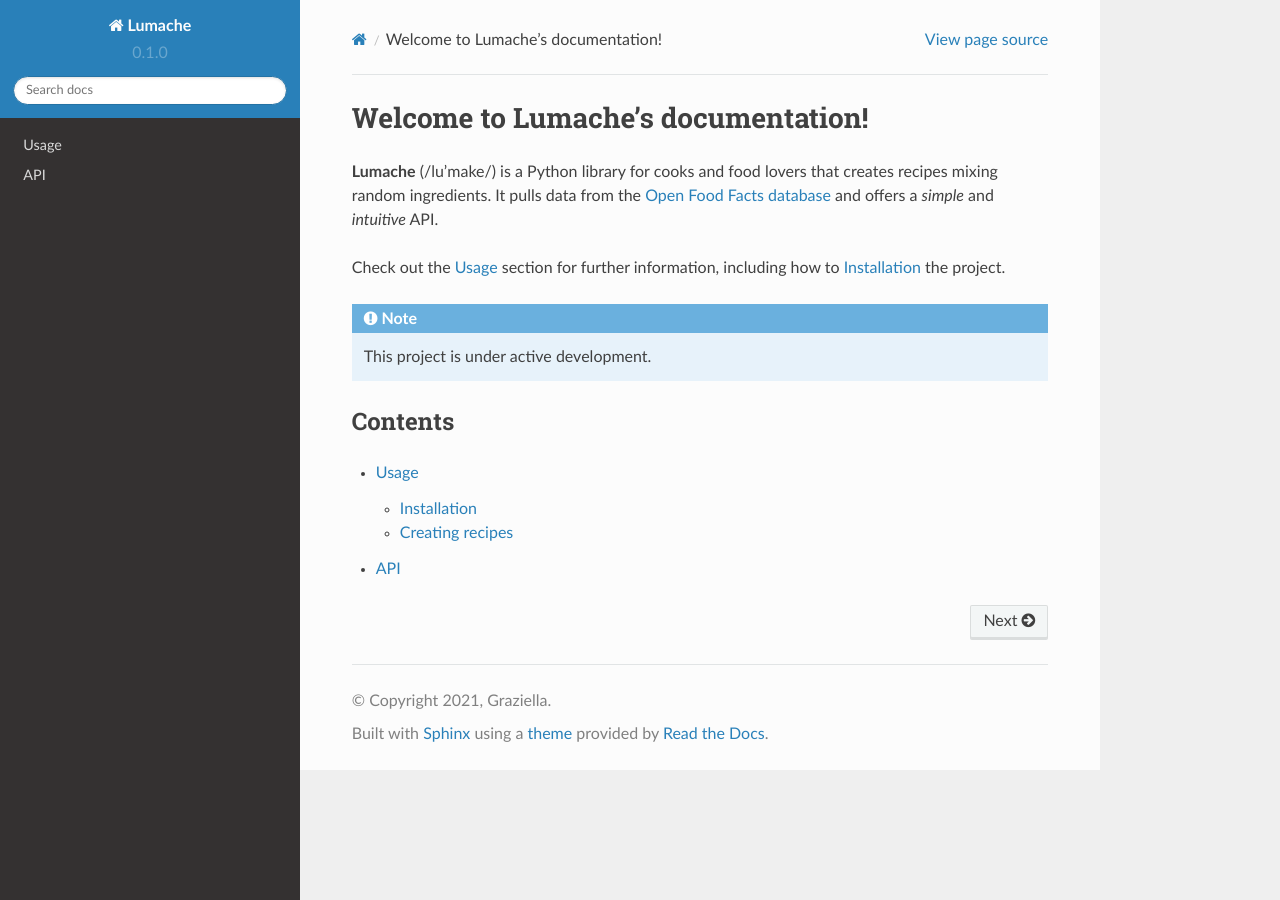
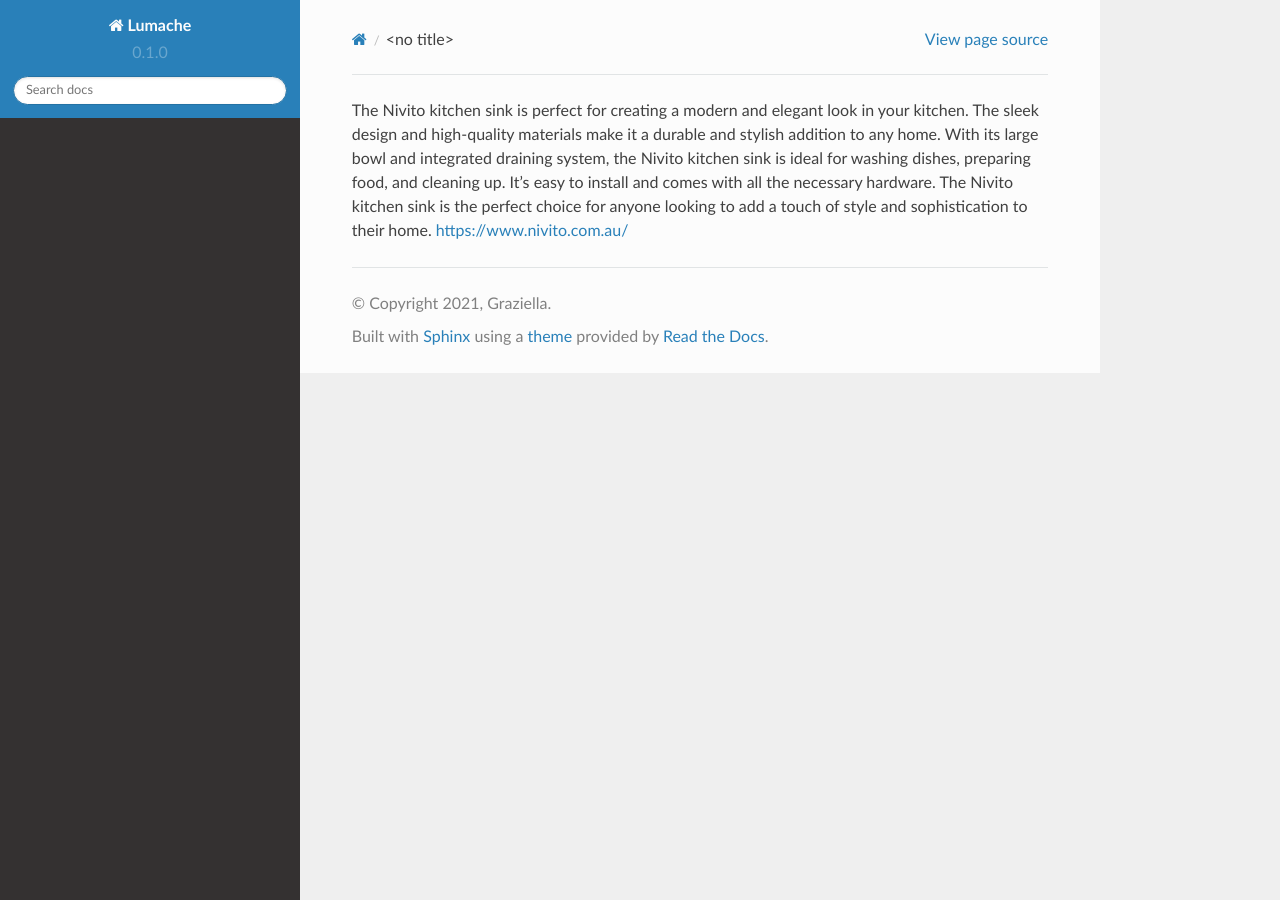
Before and after one commit to MuhammadAli336/blacksink2, a Sphinx documentation site: the page built from docs/source/index.rst, in a window 1280 px wide. Built offline with Sphinx 7.4.7 and the Read the Docs theme 2.0.0, drawn with Linux system fonts in a browser that asks for light colours.

Commit message:
Update index.rst

```diff
--- a/docs/source/index.rst
+++ b/docs/source/index.rst
@@ -1,22 +1,2 @@
-Welcome to Lumache's documentation!
-===================================
-
-**Lumache** (/lu'make/) is a Python library for cooks and food lovers
-that creates recipes mixing random ingredients.
-It pulls data from the `Open Food Facts database <https://world.openfoodfacts.org/>`_
-and offers a *simple* and *intuitive* API.
-
-Check out the :doc:`usage` section for further information, including
-how to :ref:`installation` the project.
-
-.. note::
-
-   This project is under active development.
-
-Contents
---------
-
-.. toctree::
-
-   usage
-   api
+The Nivito kitchen sink is perfect for creating a modern and elegant look in your kitchen. The sleek design and high-quality materials make it a durable and stylish addition to any home. With its large bowl and integrated draining system, the Nivito kitchen sink is ideal for washing dishes, preparing food, and cleaning up. It's easy to install and comes with all the necessary hardware. The Nivito kitchen sink is the perfect choice for anyone looking to add a touch of style and sophistication to their home.
+https://www.nivito.com.au/
```
